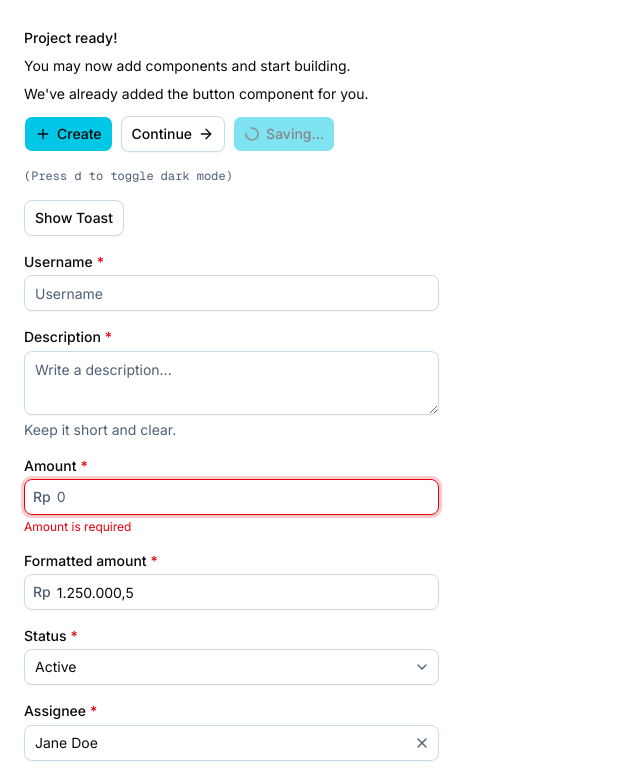
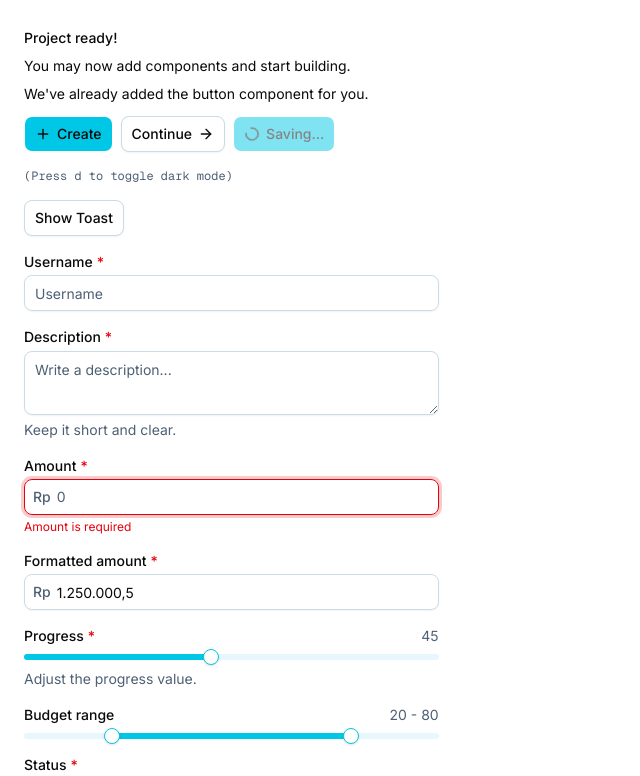
Before and after one commit to ByHandi/git-branch-matrix, a Next.js app: page / in a window 1280 px wide. Shown: the top 776 px of the page, without its empty margins (0-640 px from the left). Built offline with nearby package versions, Linux system fonts and the light colour scheme.

Commit message:
feat: add InputSlider and Slider components with documentation and examples

```diff
--- a/app/page.tsx
+++ b/app/page.tsx
@@ -13,6 +13,7 @@ import InputFormattedNumber from "@/components/ui/input-formatted-number";
 import InputNumber from "@/components/ui/input-number";
 import InputRadioGroup from "@/components/ui/input-radio-group";
 import InputSelect from "@/components/ui/input-select";
+import InputSlider from "@/components/ui/input-slider";
 import InputSwitch from "@/components/ui/input-switch";
 import InputText from "@/components/ui/input-text";
 import InputTextarea from "@/components/ui/input-textarea";
@@ -68,6 +69,26 @@ export default function Page() {
           startContent="Rp"
           defaultValue={1250000.5}
           // errorMessage="Formatted amount is required"
+        />
+
+        <InputSlider
+          required
+          label="Progress"
+          description="Adjust the progress value."
+          defaultValue={[45]}
+          min={0}
+          max={100}
+          step={5}
+          showValue
+        />
+
+        <InputSlider
+          label="Budget range"
+          defaultValue={[20, 80]}
+          min={0}
+          max={100}
+          step={5}
+          showValue
         />
 
         <InputSelect
--- /dev/null
+++ b/components/ui/input-slider.tsx
@@ -0,0 +1,109 @@
+"use client";
+
+import { useId, useState } from "react";
+
+import { Field, FieldDescription, FieldError, FieldLabel } from "@/components/ui/field";
+import { Slider } from "@/components/ui/slider";
+import { cn } from "@/lib/utils";
+
+interface InputSliderProps extends React.ComponentProps<typeof Slider> {
+  label?: React.ReactNode;
+  description?: React.ReactNode;
+  errorMessage?: React.ReactNode;
+  required?: boolean;
+  showValue?: boolean;
+  formatValue?: (value: number[]) => React.ReactNode;
+  classNames?: {
+    base?: string;
+    header?: string;
+    label?: string;
+    value?: string;
+    slider?: string;
+    description?: string;
+    error?: string;
+  };
+}
+
+function defaultFormatValue(value: number[]) {
+  return value.length > 1 ? value.join(" - ") : value[0];
+}
+
+function InputSlider(props: InputSliderProps) {
+  const {
+    label,
+    description,
+    errorMessage,
+    showValue,
+    formatValue = defaultFormatValue,
+    className,
+    classNames,
+    required,
+    min = 0,
+    defaultValue,
+    value,
+    onValueChange,
+    ...rest
+  } = props;
+
+  const generatedId = useId();
+  const sliderId = rest.id || generatedId;
+  const descriptionId = description ? `${sliderId}-description` : undefined;
+  const errorId = errorMessage ? `${sliderId}-error` : undefined;
+  const describedBy = [rest["aria-describedby"], descriptionId, errorId].filter(Boolean).join(" ");
+  const ariaInvalid = rest["aria-invalid"] ?? Boolean(errorMessage);
+  const [internalValue, setInternalValue] = useState(defaultValue ?? [min]);
+  const displayValue = value ?? internalValue;
+
+  return (
+    <Field className={cn("gap-2", [className, classNames?.base])}>
+      {(label || showValue) && (
+        <div className={cn("flex items-center justify-between gap-3", classNames?.header)}>
+          {label && (
+            <FieldLabel htmlFor={sliderId} isRequired={required} className={classNames?.label}>
+              {label}
+            </FieldLabel>
+          )}
+
+          {showValue && (
+            <span className={cn("text-sm text-muted-foreground", classNames?.value)}>
+              {formatValue(displayValue)}
+            </span>
+          )}
+        </div>
+      )}
+
+      <Slider
+        {...rest}
+        id={sliderId}
+        min={min}
+        value={value}
+        defaultValue={defaultValue}
+        onValueChange={(nextValue) => {
+          if (value === undefined) {
+            setInternalValue(nextValue);
+          }
+
+          onValueChange?.(nextValue);
+        }}
+        aria-invalid={ariaInvalid}
+        aria-describedby={describedBy || undefined}
+        className={classNames?.slider}
+      />
+
+      {description && (
+        <FieldDescription id={descriptionId} className={classNames?.description}>
+          {description}
+        </FieldDescription>
+      )}
+
+      {errorMessage && (
+        <FieldError id={errorId} className={cn("text-xs", classNames?.error)}>
+          {errorMessage}
+        </FieldError>
+      )}
+    </Field>
+  );
+}
+
+export default InputSlider;
+export { InputSlider };
--- /dev/null
+++ b/components/ui/slider.tsx
@@ -0,0 +1,54 @@
+"use client";
+
+import { Slider as SliderPrimitive } from "radix-ui";
+import * as React from "react";
+
+import { cn } from "@/lib/utils";
+
+function Slider({
+  className,
+  defaultValue,
+  value,
+  min = 0,
+  max = 100,
+  ...props
+}: React.ComponentProps<typeof SliderPrimitive.Root>) {
+  const _values = React.useMemo(
+    () => (Array.isArray(value) ? value : Array.isArray(defaultValue) ? defaultValue : [min, max]),
+    [value, defaultValue, min, max],
+  );
+
+  return (
+    <SliderPrimitive.Root
+      data-slot="slider"
+      defaultValue={defaultValue}
+      value={value}
+      min={min}
+      max={max}
+      className={cn(
+        "relative flex w-full touch-none items-center select-none data-disabled:opacity-50 data-vertical:h-full data-vertical:min-h-40 data-vertical:w-auto data-vertical:flex-col",
+        className,
+      )}
+      {...props}
+    >
+      <SliderPrimitive.Track
+        data-slot="slider-track"
+        className="relative grow overflow-hidden rounded-full bg-muted data-horizontal:h-1.5 data-horizontal:w-full data-vertical:h-full data-vertical:w-1.5"
+      >
+        <SliderPrimitive.Range
+          data-slot="slider-range"
+          className="absolute bg-primary select-none data-horizontal:h-full data-vertical:w-full"
+        />
+      </SliderPrimitive.Track>
+      {Array.from({ length: _values.length }, (_, index) => (
+        <SliderPrimitive.Thumb
+          data-slot="slider-thumb"
+          key={index}
+          className="block size-4 shrink-0 rounded-full border border-primary bg-white shadow-sm ring-ring/50 transition-[color,box-shadow] select-none hover:ring-4 focus-visible:ring-4 focus-visible:outline-hidden disabled:pointer-events-none disabled:opacity-50"
+        />
+      ))}
+    </SliderPrimitive.Root>
+  );
+}
+
+export { Slider };
```
Also changed, not shown: 1 other file (tests, documents, lock files or other folders).
